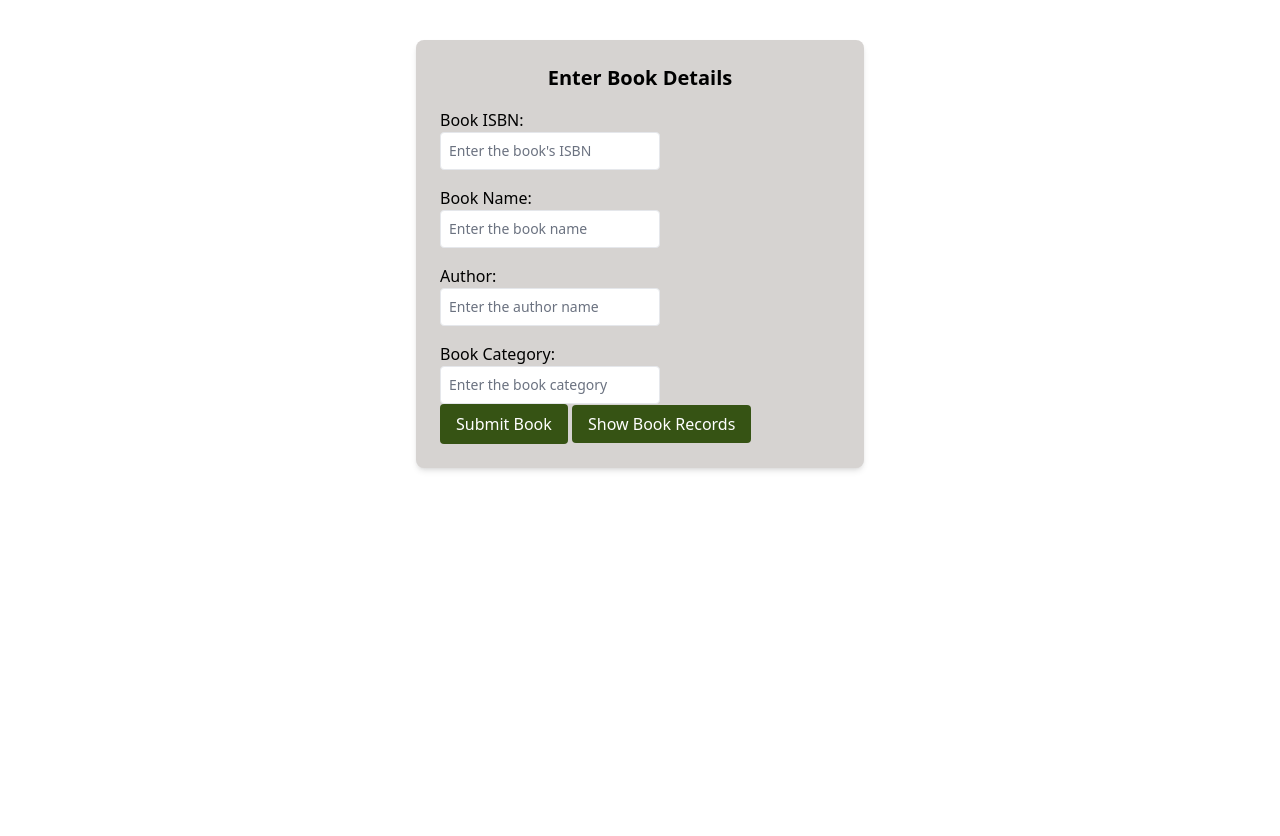
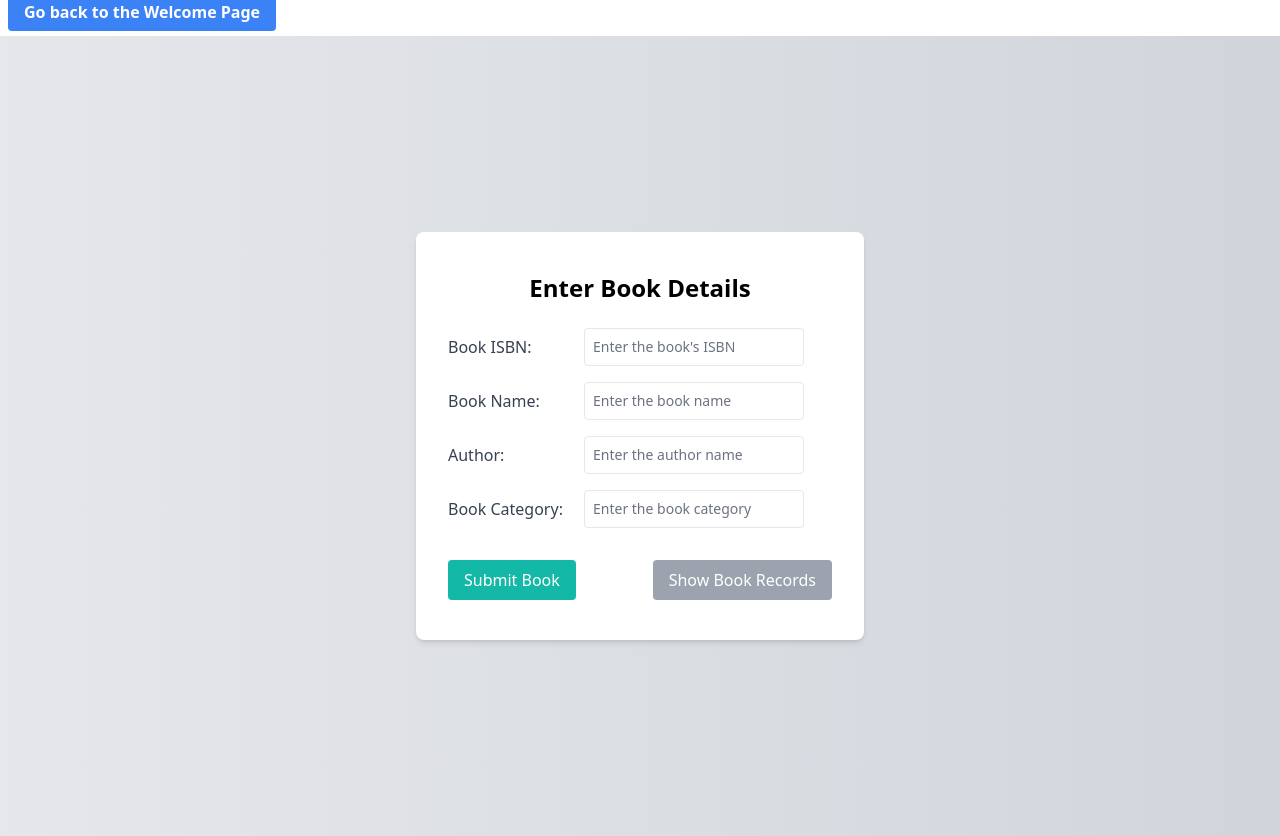
Before and after one commit to jhay-17/django-book-form-manager, a Django app: page /book/ in a window 1280 px wide. Before the commit the page ends 471 px from the top, so only its background shows below. Run offline with Django 5.2, Linux system fonts and the light colour scheme; some libraries are stand-ins or nearby versions.

Commit message:
Initial commit

```diff
--- a/crudapp/templates/bookform.html
+++ b/crudapp/templates/bookform.html
@@ -10,35 +10,40 @@
     <script src="https://cdn.tailwindcss.com"></script>
   </head>
   <body>
-    <div class="flex justify-center items-start min-h-screen pt-10">
+
+    <a href="{% url 'index' %}" class="bg-blue-500 text-white font-semibold py-2 px-4 rounded mt-3 mr-1 ml-2 mb-4">Go back to the Welcome Page</a>
+
+    <div class="mt-3 flex justify-center items-center h-screen bg-gradient-to-r from-gray-200 to-gray-300">
       <form
       method="POST"
       action="{% url 'book' %}"
-        class="w-full max-w-md bg-stone-300 text-black p-6 rounded-lg shadow-md"
+      class="w-full max-w-md bg-white rounded-lg shadow-md px-8 py-10"
     >
       {% csrf_token %}
-        <div class="space-y-4 flex flex-col items-center">
-          <h3 class="text-xl font-semibold">Enter Book Details</h3>
-          <div class="w-full">
-            <label for="isbn" class="block" placeholder="enter your Book's ISBN">Book ISBN:</label>
+      <h3 class="text-2xl font-semibold text-center mb-6">Enter Book Details</h3>
+      <div class="space-y-4"> <div class="flex items-center mb-2"> <label for="isbn" class="w-1/3 text-gray-700 mr-2">Book ISBN:</label>
           {{ form.isbn }}
         </div>
-          <div class="w-full">
-            <label for="name" class="block">Book Name:</label>
+        <div class="flex items-center mb-2">
+          <label for="name" class="w-1/3 text-gray-700 mr-2">Book Name:</label>
           {{ form.name }}
         </div>
-          <div class="w-full">
-            <label for="author" class="block">Author:</label>
+        <div class="flex items-center mb-2">
+          <label for="author" class="w-1/3 text-gray-700 mr-2">Author:</label>
           {{ form.author }}
         </div>
-          <div class="w-full">
-            <label for="category" class="block">Book Category:</label>
+        <div class="flex items-center mb-2">
+          <label for="category" class="w-1/3 text-gray-700 mr-2">Book Category:</label>
           {{ form.category }}
         </div>
       </div>
-        <div>
-          <button type="submit" class="bg-lime-900 text-white py-2 px-4 rounded">Submit Book</button>
-          <a href="{% url 'bookrecords' %}" class="bg-lime-900 text-white py-2 px-4 rounded">Show Book Records</a>
+      <div class="flex justify-between mt-8">
+        <button type="submit" class="bg-teal-500 text-white py-2 px-4 rounded hover:bg-teal-700 focus:outline-none focus:ring-2 focus:ring-offset-2 focus:ring-teal-500">
+          Submit Book
+        </button>
+        <a href="{% url 'bookrecords' %}" class="bg-gray-400 text-white py-2 px-4 rounded hover:bg-gray-500 focus:outline-none focus:ring-2 focus:ring-offset-2 focus:ring-gray-400">
+          Show Book Records
+        </a>
       </div>
     </form>
   </div>
```
Also changed, not shown: crudapp/templates/bookrecords.html (+12 -11 lines), crudapp/templates/index.html (+12 -27 lines), db.sqlite3. Lines whose indentation alone changed are shown as unchanged.
